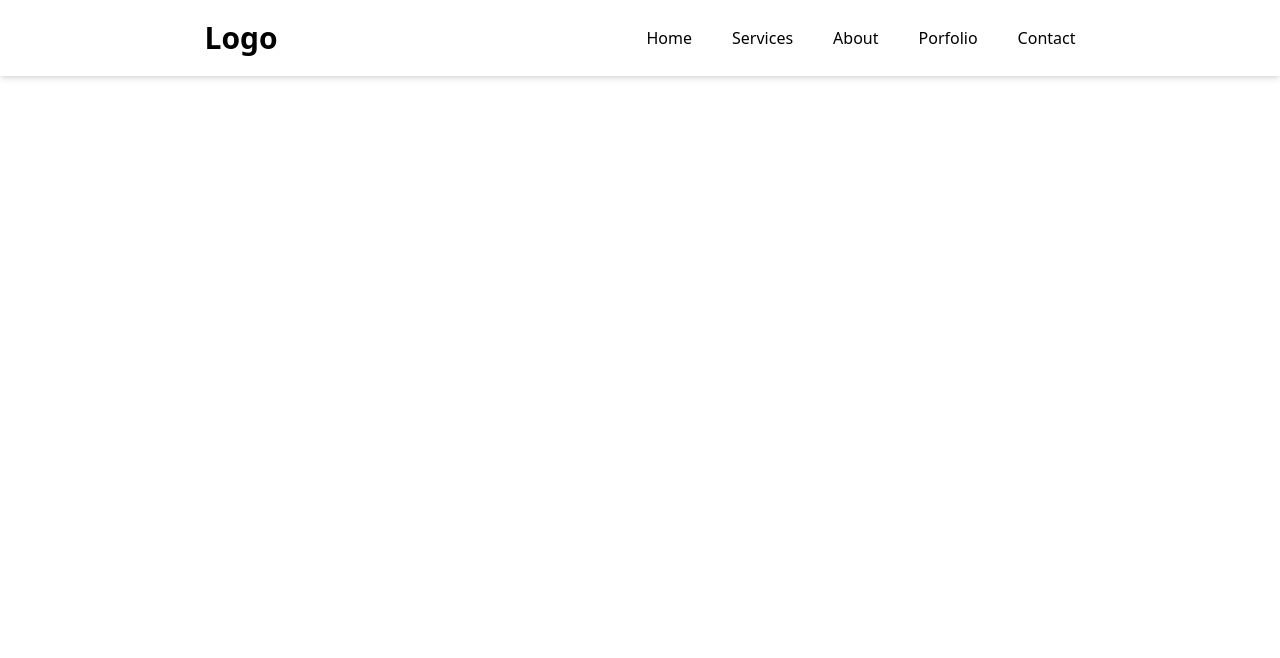
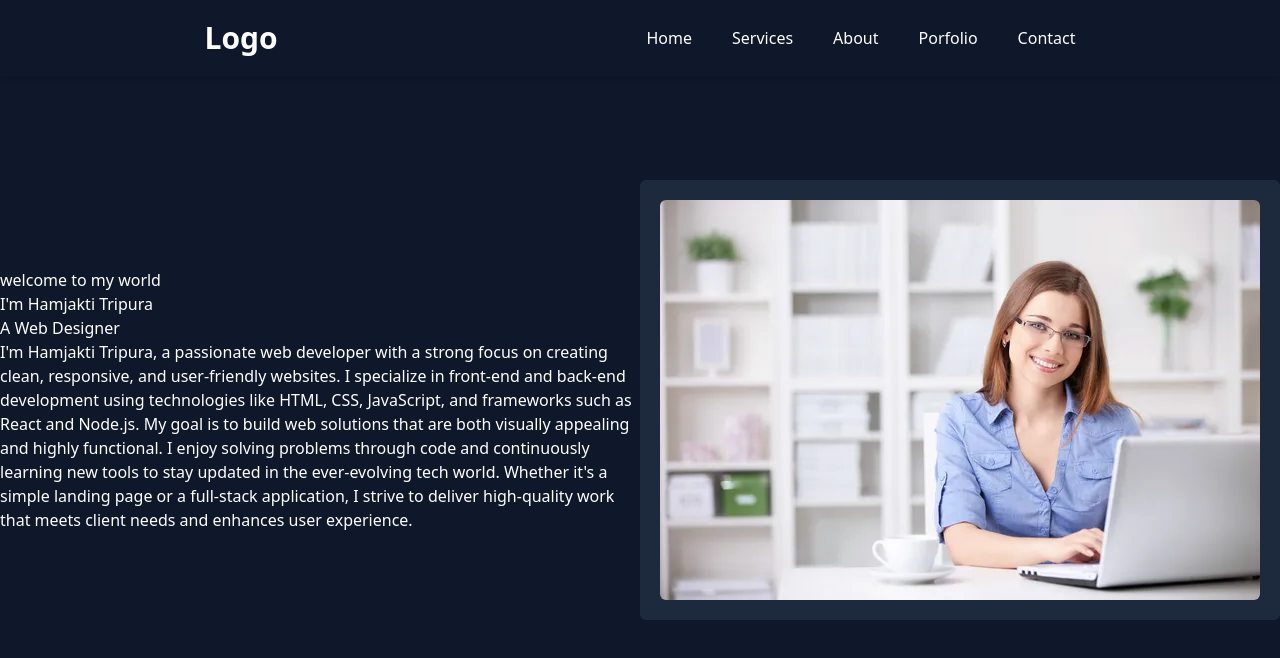
Before and after one commit to hamjakti/My-Profolio, a plain HTML site: page index.html in a window 1280 px wide. Drawn offline with nearby package versions, Linux system fonts and the light colour scheme.

Commit message:
navber create

```diff
--- a/index.html
+++ b/index.html
@@ -8,10 +8,10 @@
   </head>
   <body>
     <nav class="p-5 flex items-center
-    justify-around shadow-md">
+    justify-around shadow-md bg-transparent fixed w-full">
       <h1 class="text-3xl
-      font-bold">Logo</h1>
-      <ul class="flex gap-10">
+      font-bold text-white">Logo</h1>
+      <ul class="flex gap-10 text-white">
         <li><a href="">Home</a></li>
         <li><a href="">Services</a></li>
         <li><a href="">About</a></li>
@@ -19,5 +19,24 @@
         <li><a href="">Contact</a></li>
       </ul>
     </nav>
+    <header class="bg-slate-900 h-screen flex items-center justify-around">
+        <div class="w-1/2">
+            <h2 class="text-white">
+                welcome to my world
+            </h2>
+            <h1 class="text-white">I'm Hamjakti Tripura <br>
+                A Web Designer
+            </h1>
+            <p class="text-white">I'm Hamjakti Tripura, a passionate web developer with a strong focus on creating clean, responsive, and user-friendly websites. I specialize in front-end and back-end development using technologies like HTML, CSS, JavaScript, and frameworks such as React and Node.js. My goal is to build web solutions that are both visually appealing and highly functional. I enjoy solving problems through code and continuously learning new tools to stay updated in the ever-evolving tech world. Whether it's a simple landing page or a full-stack application, I strive to deliver high-quality work that meets client needs and enhances user experience.</p>
+        </div>
+        <div class="bg-slate-800 p-5 rounded-md">
+            <img class="rounded-md" src="./laptop student.jpg" alt="">
+        </div>
+        <a href=""></a>
+        <a href=""></a>
+        <a href=""></a>
+        <a href=""></a>
+        <div></div>
+    </header>
   </body>
 </html>
```
Also changed, not shown: download - Copy.png (added), hhhhh.png (added), laptop student.jpg (added), laptop.jpg (added).
